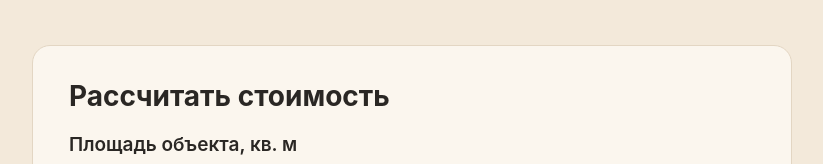
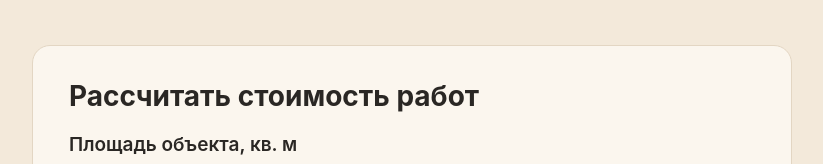
Before and after one commit to stillthunderson-web/electrician-site, a plain HTML site: page index.html in a window 1280 px wide. Shown: the part 977-1141 px from the top of the page, without its empty margins (228-1051 px from the left). Drawn offline with Linux system fonts and the light colour scheme.

Commit message:
поле расчитать стоимость

```diff
--- a/index.html
+++ b/index.html
@@ -500,7 +500,7 @@
     </section>
 
     <section aria-labelledby="calc-title">
-      <h2 id="calc-title">Рассчитать стоимость</h2>
+      <h2 id="calc-title">Рассчитать стоимость работ</h2>
 
       <form class="calculator" id="calc-form">
         <div class="calc-field">
```
